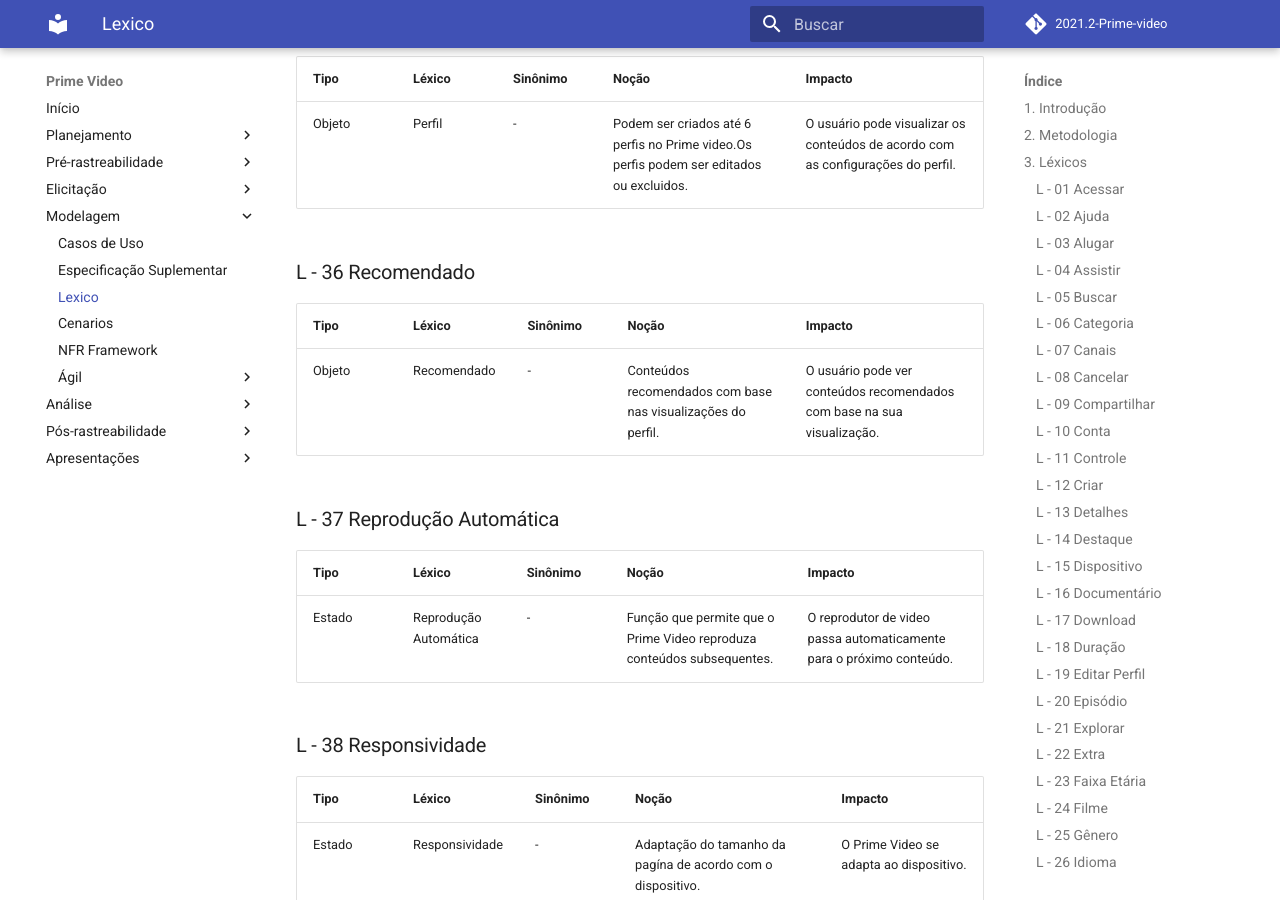
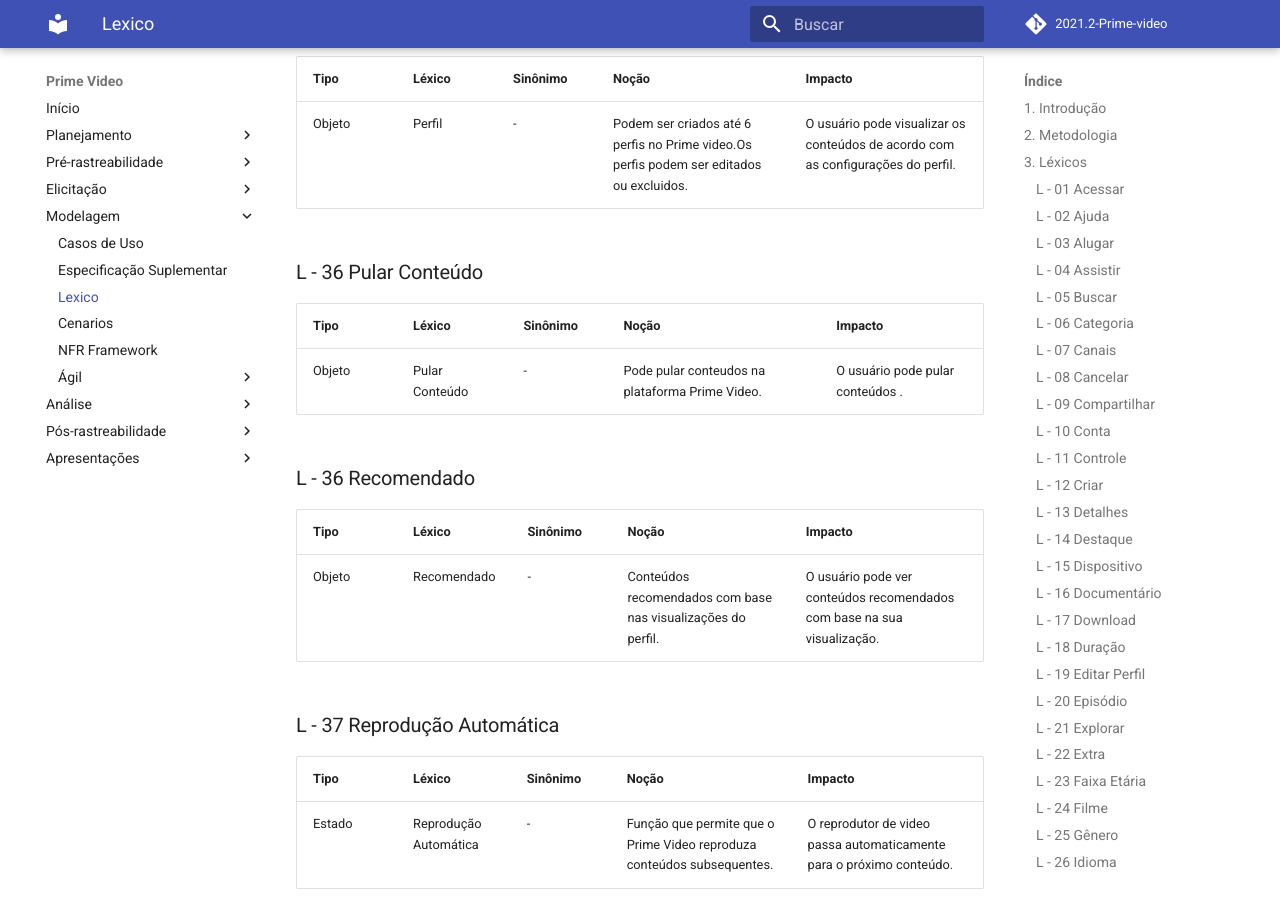
Before and after one commit to Requisitos-de-Software/2021.2-Prime-video, an MkDocs documentation site: the page built from docs/modelagem/lexico.md, in a window 1280 px wide and 900 px high, scrolled down 9430 px. Built offline with MkDocs 1.6.1 and Material for MkDocs 9.7.7, drawn with Linux system fonts in a browser that asks for light colours; comment, search, counter and statistics services are not loaded.

Commit message:
adicionando mais lexicos

```diff
--- a/docs/modelagem/lexico.md
+++ b/docs/modelagem/lexico.md
@@ -238,6 +238,12 @@
 | ---------- |  ---------  | --------  | -------- | ------------------- |
 | Objeto  |  Perfil  | <p align="center">-</p>     | Podem ser criados até 6 perfis no Prime video.Os perfis podem ser editados ou excluidos.  |  O usuário pode visualizar os conteúdos de acordo com as configurações do perfil.   |
 
+### L - 36 Pular Conteúdo
+
+| Tipo       |  Léxico     | Sinônimo  | Noção    |       Impacto       |
+| ---------- |  ---------  | --------  | -------- | ------------------- |
+| Objeto  |  Pular Conteúdo  | <p align="center">-</p>     | Pode pular conteudos na plataforma Prime Video.  |  O usuário pode pular conteúdos .   |
+
 ### L - 36  Recomendado
 
 | Tipo       |  Léxico     | Sinônimo  | Noção    |       Impacto       |
```
